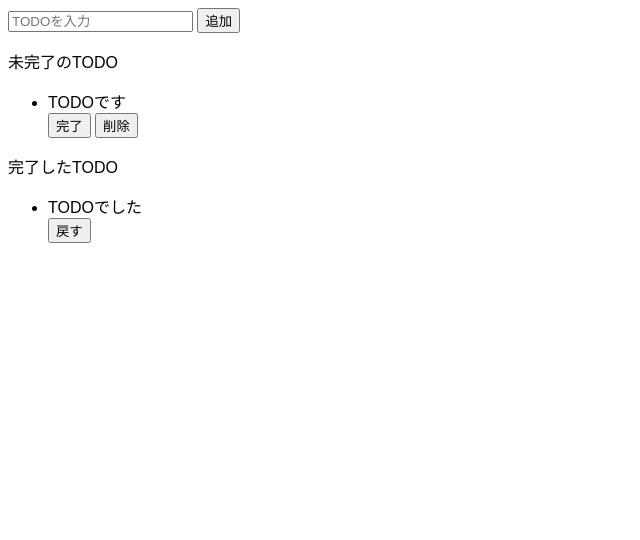
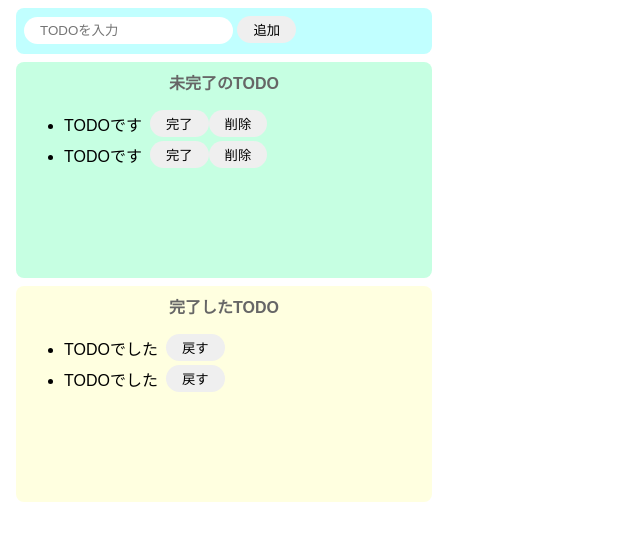
Before and after one commit to t-takahashi01/ToDoList, a website built with Parcel: page index.html in a window 1280 px wide. Shown: the whole page, without its empty margins (0-640 px from the left). Built offline with nearby package versions, Linux system fonts and the light colour scheme.

Commit message:
htmlとcssの記載完了

```diff
--- a/index.html
+++ b/index.html
@@ -6,15 +6,20 @@
   </head>
 
   <body>
-    <div>
+    <div class="input-area">
       <input placeholder="TODOを入力" />
       <button>追加</button>
     </div>
 
-    <div>
-      <p>未完了のTODO</p>
+    <div class="incomplete-area">
+      <p class="title">未完了のTODO</p>
       <ul>
-        <div>
+        <div class="list-row">
+          <li>TODOです</li>
+          <button>完了</button>
+          <button>削除</button>
+        </div>
+        <div class="list-row">
           <li>TODOです</li>
           <button>完了</button>
           <button>削除</button>
@@ -22,10 +27,14 @@
       </ul>
     </div>
 
-    <div>
-      <p>完了したTODO</p>
+    <div class="complete-area">
+      <p class="title">完了したTODO</p>
       <ul>
-        <div>
+        <div class="list-row">
+          <li>TODOでした</li>
+          <button>戻す</button>
+        </div>
+        <div class="list-row">
           <li>TODOでした</li>
           <button>戻す</button>
         </div>
--- a/src/styles.css
+++ b/src/styles.css
@@ -1,3 +1,66 @@
 body {
   font-family: sans-serif;
 }
+
+input {
+  border-radius: 16px;
+  border: none;
+  padding: 6px 16px;
+  outline: none;
+}
+
+button {
+  border-radius: 16px;
+  border: none;
+  padding: 4px 16px;
+}
+
+button:hover {
+  background-color: #ff7fff;
+  color: #fff;
+  cursor: pointer;
+}
+
+li {
+  margin-right: 8px;
+}
+
+.input-area {
+  background-color: #c1ffff;
+  width: 400px;
+  height: 30px;
+  padding: 8px;
+  margin: 8px;
+  border-radius: 8px;
+}
+
+.incomplete-area {
+  background-color: #c6ffe2;
+  width: 400px;
+  min-height: 200px;
+  padding: 8px;
+  margin: 8px;
+  border-radius: 8px;
+}
+
+.complete-area {
+  background-color: #ffffe0;
+  width: 400px;
+  min-height: 200px;
+  padding: 8px;
+  margin: 8px;
+  border-radius: 8px;
+}
+
+.title {
+  text-align: center;
+  margin-top: 0;
+  font-weight: bold;
+  color: #666;
+}
+
+.list-row {
+  display: flex;
+  align-items: center;
+  padding-bottom: 4px;
+}
```
